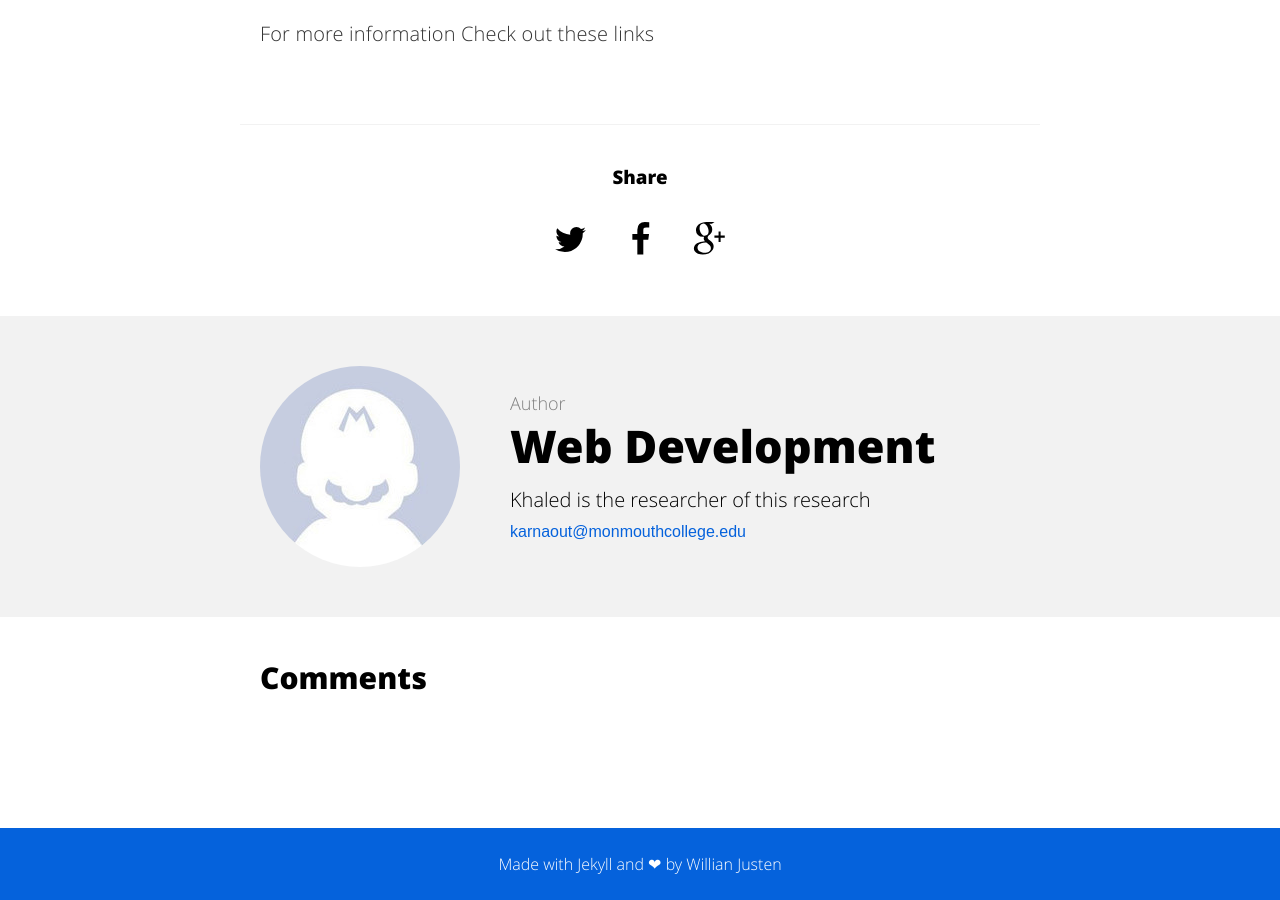
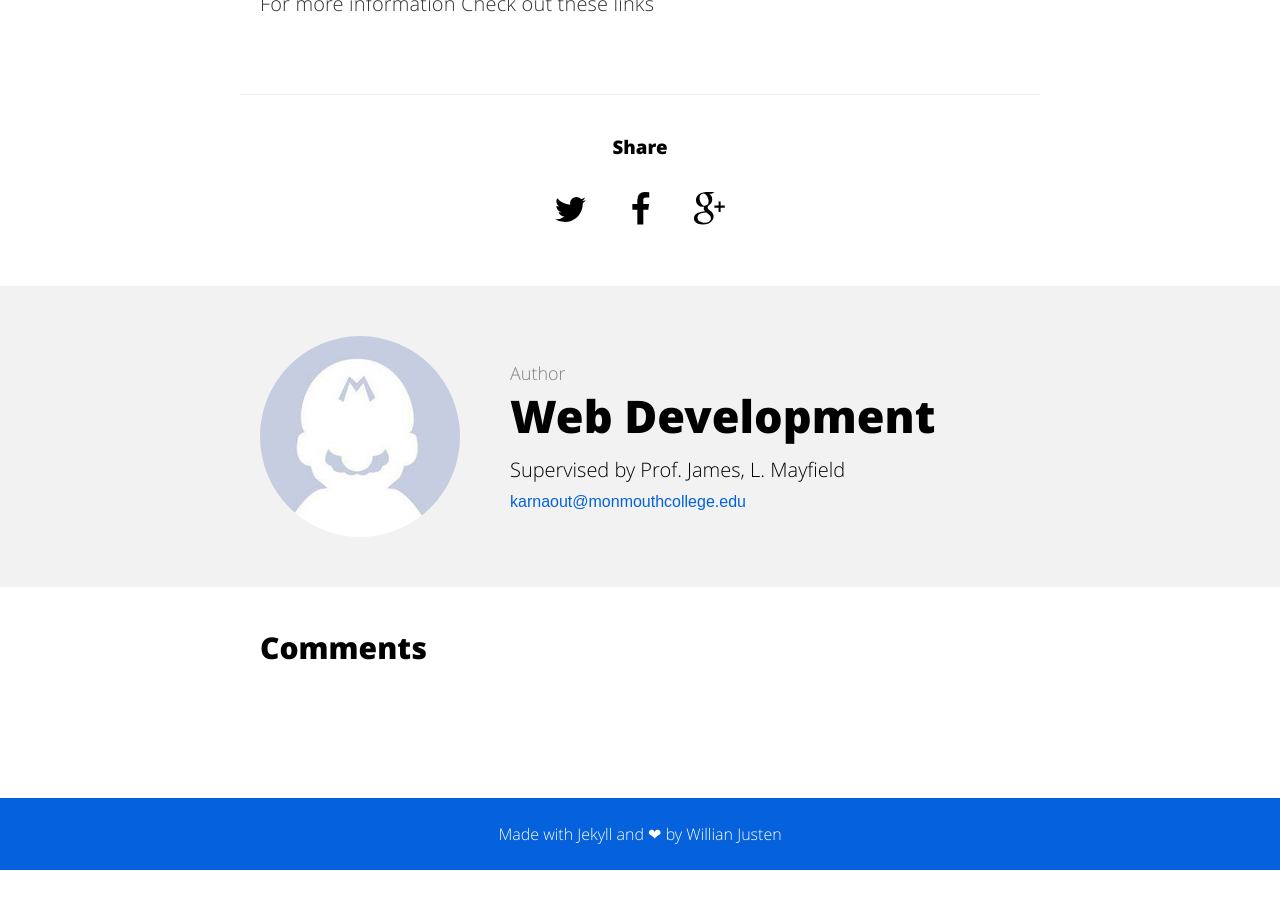
Before and after one commit to karnaout/Web-Development, a Jekyll site: the page built from _posts/2015-10-29-Create a Website .md, in a window 1280 px wide and 900 px high, scrolled down 2967 px. Built offline with Jekyll 4.4.1, drawn with Linux system fonts in a browser that asks for light colours; Markdown is read by kramdown in place of the engine named in the settings; comment, search, counter and statistics services are not loaded; after the commit the page ends 3837 px from its top, so only the background shows below that.

Commit message:
the site description and new line in last post

```diff
--- a/_config.yml
+++ b/_config.yml
@@ -5,7 +5,7 @@ url: "http://localhost:3000" # the base hostname & protocol for your site
 
 # User settings
 username: Web Development
-user_description: Khaled is the researcher of this research
+user_description: Supervised by Prof. James, L. Mayfield
 user_title: Fundementals and essential technologies
 email: karnaout@monmouthcollege.edu
 twitter_username: lorem_ipsum
--- a/_posts/2015-10-29-Create a Website .md
+++ b/_posts/2015-10-29-Create a Website .md
@@ -15,7 +15,6 @@ To start building any website you always have three choices or Development Tools
 •	Hand-coded
 •	Website Builder
 •	Content Management systems [CMS]
-
 Those three tools give different types of possibilities for creating the website. Let’s start with hand-coded.
 
 ## Hand-coded:
```
